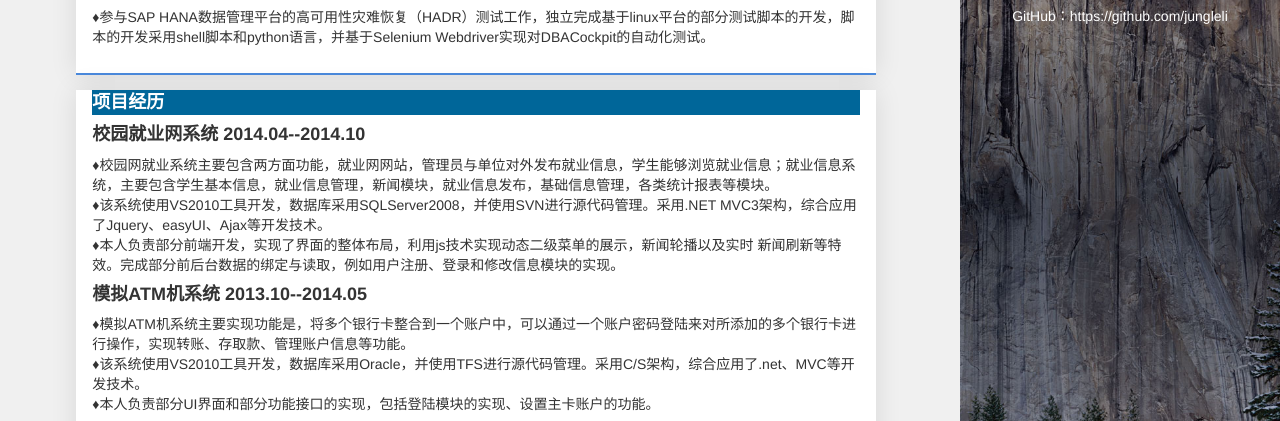
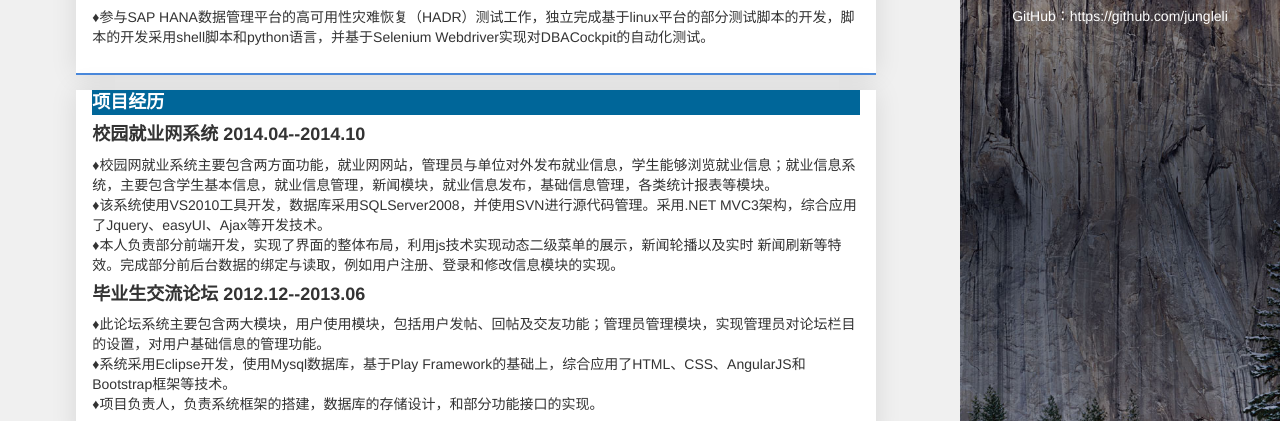
Before and after one commit to jungleli/clockPage, a plain HTML site: page others/contactMe.html in a window 1280 px wide. Shown: the part 361-782 px from the top of the page. Drawn offline with Linux system fonts and the light colour scheme.

Commit message:
updated: update contact

```diff
--- a/others/contactMe.html
+++ b/others/contactMe.html
@@ -64,12 +64,7 @@
                     <br>&diams;该系统使用VS2010工具开发，数据库采用SQLServer2008，并使用SVN进行源代码管理。采用.NET MVC3架构，综合应用了Jquery、easyUI、Ajax等开发技术。
                     <br>&diams;本人负责部分前端开发，实现了界面的整体布局，利用js技术实现动态二级菜单的展示，新闻轮播以及实时	新闻刷新等特效。完成部分前后台数据的绑定与读取，例如用户注册、登录和修改信息模块的实现。
                    </p>
-                    <h4>模拟ATM机系统 2013.10--2014.05</h4>
-                    <p>
-                        &diams;模拟ATM机系统主要实现功能是，将多个银行卡整合到一个账户中，可以通过一个账户密码登陆来对所添加的多个银行卡进行操作，实现转账、存取款、管理账户信息等功能。
-                        <br>&diams;该系统使用VS2010工具开发，数据库采用Oracle，并使用TFS进行源代码管理。采用C/S架构，综合应用了.net、MVC等开发技术。
-                        <br>&diams;本人负责部分UI界面和部分功能接口的实现，包括登陆模块的实现、设置主卡账户的功能。
-                    </p>
+
                     <h4>毕业生交流论坛  2012.12--2013.06</h4>
                     <p>&diams;此论坛系统主要包含两大模块，用户使用模块，包括用户发帖、回帖及交友功能；管理员管理模块，实现管理员对论坛栏目的设置，对用户基础信息的管理功能。
                    <br>&diams;系统采用Eclipse开发，使用Mysql数据库，基于Play Framework的基础上，综合应用了HTML、CSS、AngularJS和Bootstrap框架等技术。
```
Also changed, not shown: img/me.jpg.
